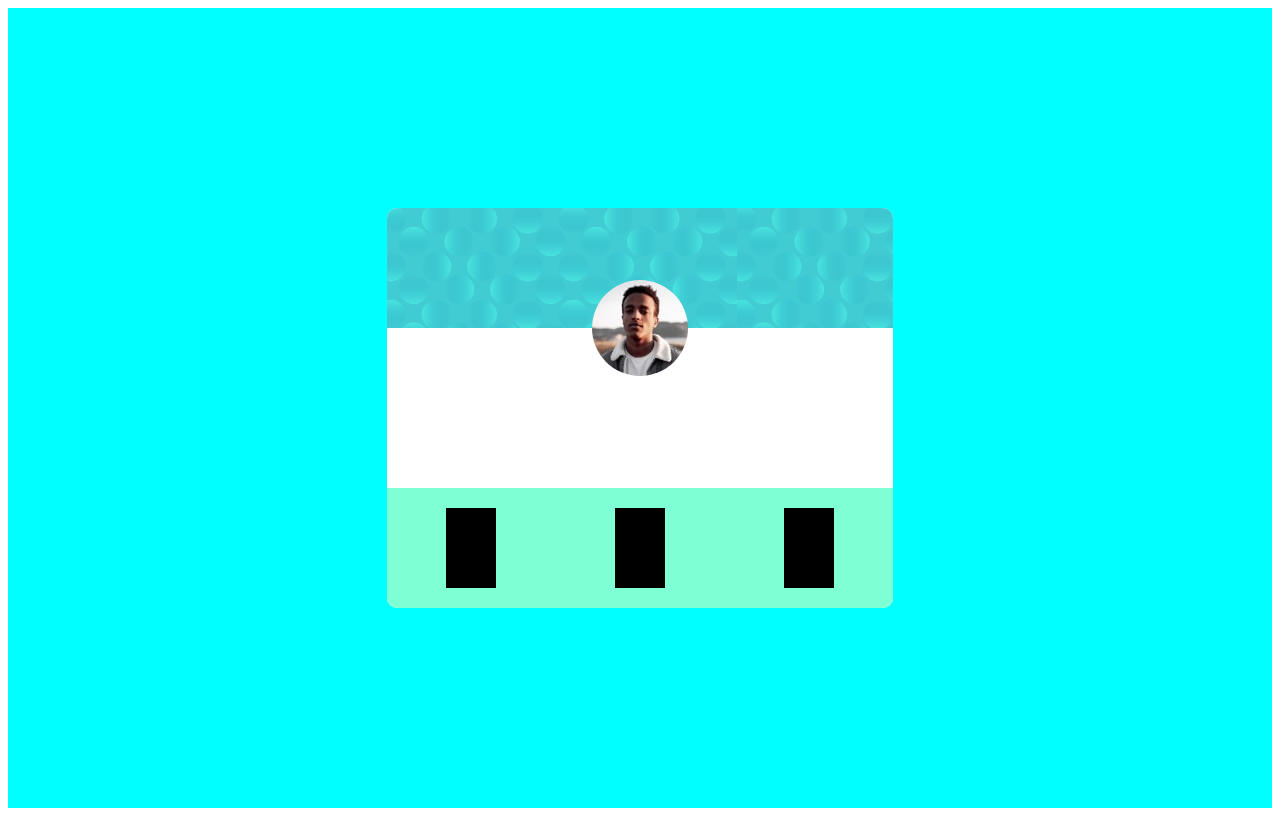
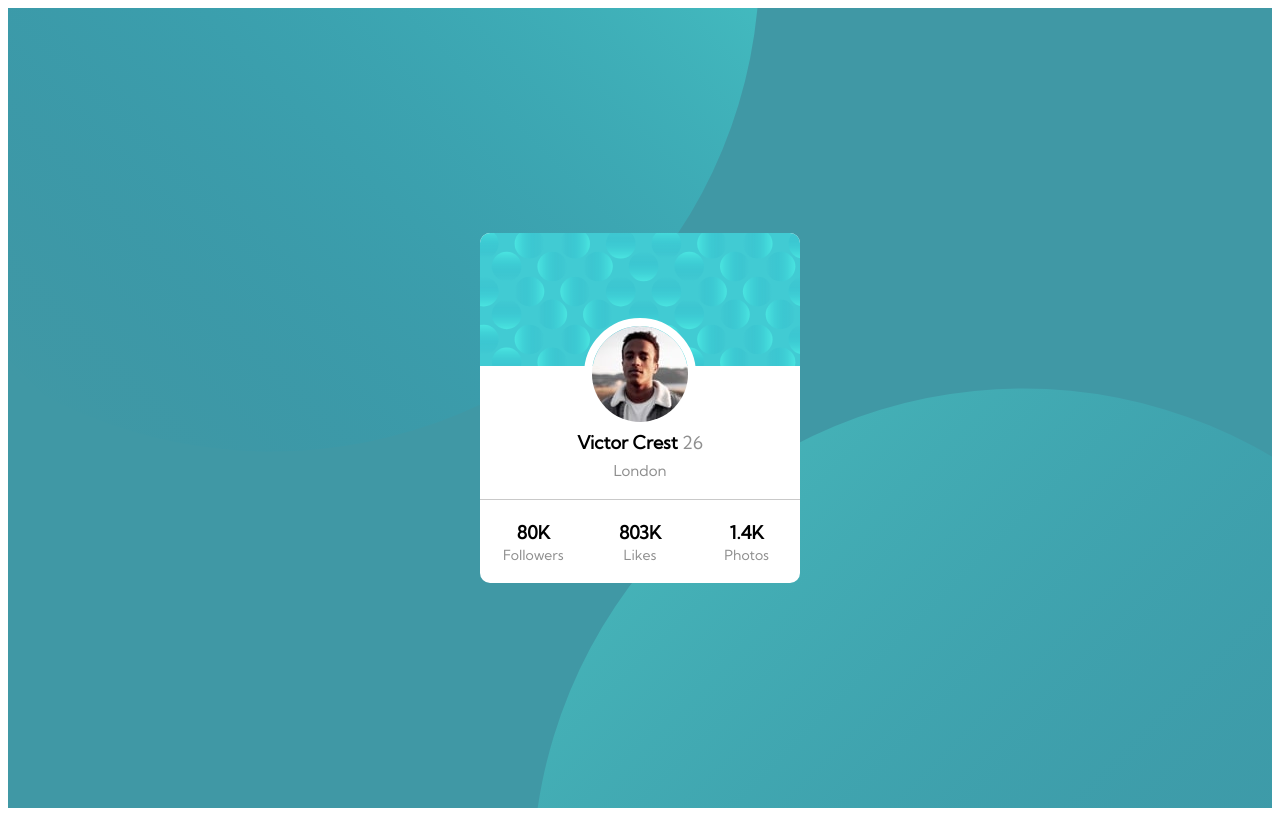
Before and after one commit to juandiegovelsol/profileCardComponent, a plain HTML site: page index.html in a window 1280 px wide. Drawn offline with Linux system fonts and the light colour scheme.

Commit message:
Solucion del reto y README

```diff
--- a/index.html
+++ b/index.html
@@ -4,24 +4,41 @@
     <meta charset="UTF-8">
     <meta http-equiv="X-UA-Compatible" content="IE=edge">
     <meta name="viewport" content="width=device-width, initial-scale=1.0">
-    <title>Document</title>
+    <title>Profile Card Component</title>
     <link rel="stylesheet" href="styles.css">
+    <link
+      rel="icon"
+      href="./Assets/favicon-32x32.png"
+      type="image/png"
+      sizes="32x32"
+    />
 </head>
 <body>
     <div class="container">
-
+        <img id="backgroundTopCircle" src="Assets/bg-pattern-top.svg" alt="topCircle">
         <div class="profileCard">
             <div id="topCard"></div>
             <div id="middleCard">
-                <img src="Assets/image-profile.jpg" alt="profilePicture">
+                <p id="mainText"><span class="bold">Victor Crest</span><span class="ligth"> 26</span></p>
+                <p id="city">London</p>
+                <img id="profilePhoto" src="Assets/image-profile.jpg" alt="profilePicture">
             </div>
             <div id="bottomCard">
-                <div class="profileInfo"></div>
-                <div class="profileInfo"></div>
-                <div class="profileInfo"></div>
+                <div class="profileInfo">
+                    <p class="bottomInfo"><span class="bold">80K</span></p>
+                    <p class="bottomText">Followers</p>
+                </div>
+                <div class="profileInfo">
+                    <p class="bottomInfo"><span class="bold">803K</span></p>
+                    <p class="bottomText">Likes</p>
+                </div>
+                <div class="profileInfo">
+                    <p class="bottomInfo"><span class="bold">1.4K</span></p>
+                    <P class="bottomText">Photos</P>
+                </div>
             </div>
         </div>
-
+        <img id="backgroundBottomCircle" src="Assets/bg-pattern-bottom.svg" alt="topCircle">
     </div>
 </body>
 </html>
--- a/styles.css
+++ b/styles.css
@@ -1,50 +1,134 @@
+@import url('https://fonts.googleapis.com/css?family=Kumbh Sans');
 .container{
     height: 100vh;
     width: auto;
     display: flex;
     align-items: center;
     justify-content: center;
-    background-color: aqua;
+    position: relative;
+    z-index: 1;
+    background-color:hsl(188, 44%, 45%);
+    overflow: hidden;
 }
 .profileCard{
-    height: 50%;
-    width: 40%;
-    /*display: flex;
-    align-items: center;
-    justify-content: center;*/
+    height: 350px;
+    width: 320px;
+    z-index: 4;
+    opacity: 1;
     background-color:white;
     border-radius: 10px;
 }
 #topCard{
-    height: 30%;
+    height: 38%;
     width: 100%;
     border-radius: 10px 10px 0px 0px;
     background-image: url(Assets/bg-pattern-card.svg);
 }
 #middleCard{
-    height: 40%;
+    height: 38%;
     width: 100%;
     position: relative;
     display: flex;
     justify-content: center;
 }
 #bottomCard{
-    height: 30%;
+    height: 24%;
     width: 100%;
-    background-color: aquamarine;
     border-radius: 0px 0px 10px 10px;
     display: flex;
     align-items:center;
     justify-content: space-around;
+    border-top: 1px solid rgb(201, 201, 201);
 }
 .profileInfo{
-    height: 80px;
-    width: 50px;
-    background-color: black;
+    height: 100%;
+    width: 33%;
+    position: relative;
+    display: flex;
+    justify-content: center;
+    /*background-color: black;*/
 }
-
-img{
+#profilePhoto{
     border-radius: 50%;
     position: absolute;
     top: -48px;
+    border: 8px solid white;
 }
+p{
+    font-size: 18px;
+    font-weight: 400;
+    font-family: 'Kumbh Sans';
+}
+#mainText{
+
+    position: absolute;
+    top: 35%;
+}
+#city{
+    color: rgb(143, 143, 143);
+    position: absolute;
+    font-size: 15px;
+    top: 60%;
+}
+.bold{
+    font-weight: 700;
+}
+.bottomInfo{
+    position: absolute;
+    top: 25%;
+    margin: 0px;
+}
+.bottomText{
+    font-size: 14px;
+    color: rgb(143, 143, 143);
+    position: absolute;
+    top: 55%;
+    margin: 0px;
+}
+.ligth{
+    color: rgb(143, 143, 143);
+}
+#backgroundTopCircle{
+    position: absolute;
+    z-index: 2;
+    width: 980px;
+    height: 980px;
+    left: -18%;
+    top: -67%;
+}
+#backgroundBottomCircle{
+    position: absolute;
+    z-index: 3;
+    right: -19%;
+    bottom: -70%;
+    width: 980px;
+    height: 980px;
+}
+@media (max-width:800px){
+    #backgroundTopCircle{
+        width: 600px;
+    height: 600px;
+    left: -59%;
+    top: -29%;
+    }
+    #backgroundBottomCircle{
+        right: -53%;
+    bottom: -34%;
+    width: 600px;
+    height: 600px;
+    }
+}
+@media (max-width:500px){
+    #backgroundTopCircle{
+        width: 300px;
+    height: 300px;
+    left: -33%;
+    top: -4%;
+    }
+    #backgroundBottomCircle{
+        width: 300px;
+        height: 300px;
+        right: -26%;
+        bottom: -4%;
+    }
+}
```
Also changed, not shown: Assets/MobileSolutionScreenshot.png (added), Assets/SolutionScreenshot.png (added), 1 other file.
